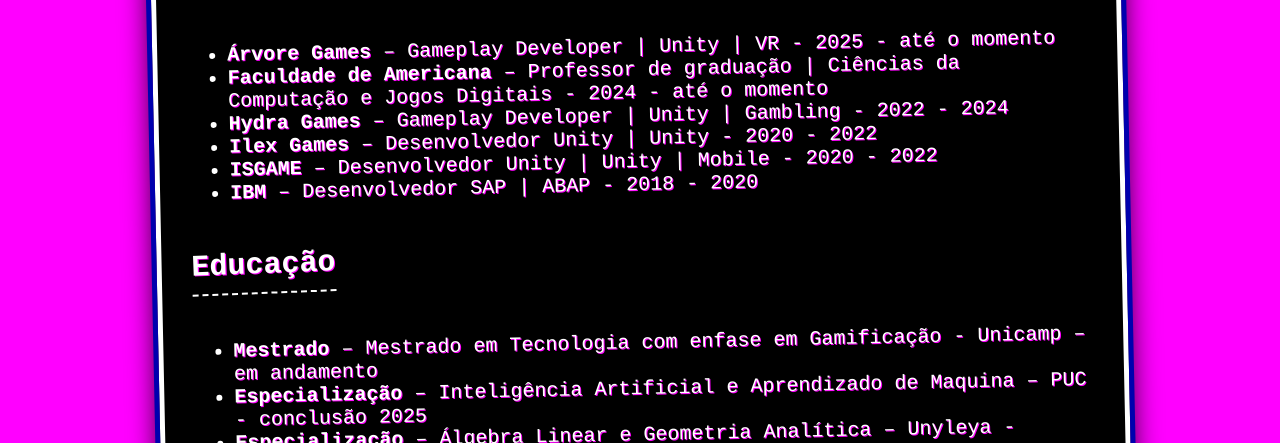
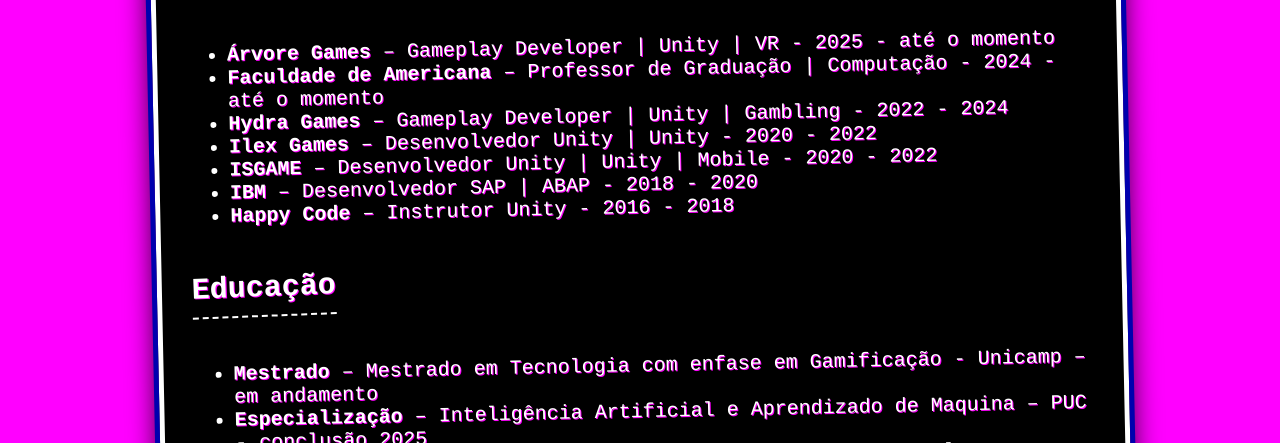
Before and after one commit to RaulPavani/portfolio, a plain HTML site: page index.html in a window 1280 px wide. Shown: the part 657-1100 px from the top of the page. Drawn offline with Linux system fonts and the light colour scheme; a web font is replaced by a local one.

Commit message:
Update index.html

```diff
--- a/index.html
+++ b/index.html
@@ -157,11 +157,12 @@
     <h2>Experiência Profissional</h2>
     <ul>
       <li><strong>Árvore Games</strong> – Gameplay Developer | Unity | VR - 2025 - até o momento</li>
-      <li><strong>Faculdade de Americana</strong> – Professor de graduação | Ciências da Computação e Jogos Digitais - 2024 - até o momento</li>
+      <li><strong>Faculdade de Americana</strong> – Professor de Graduação | Computação - 2024 - até o momento</li>
       <li><strong>Hydra Games</strong> – Gameplay Developer | Unity | Gambling - 2022 - 2024</li>
       <li><strong>Ilex Games</strong> – Desenvolvedor Unity | Unity  - 2020 - 2022</li>
       <li><strong>ISGAME</strong> – Desenvolvedor Unity | Unity | Mobile - 2020 - 2022</li>
       <li><strong>IBM</strong> – Desenvolvedor SAP | ABAP - 2018 - 2020</li>
+      <li><strong>Happy Code</strong> – Instrutor Unity - 2016 - 2018</li>
     </ul>
 
     <h2>Educação</h2>
```
